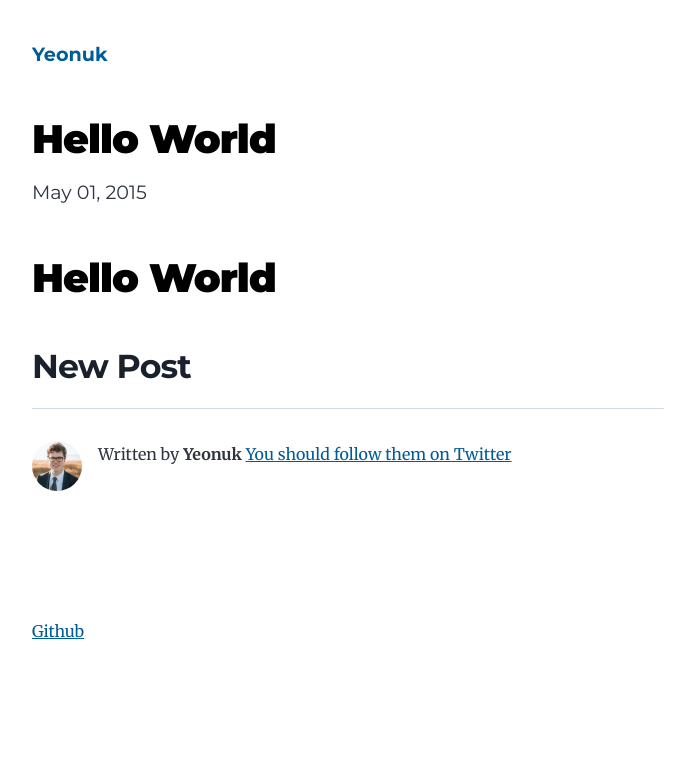
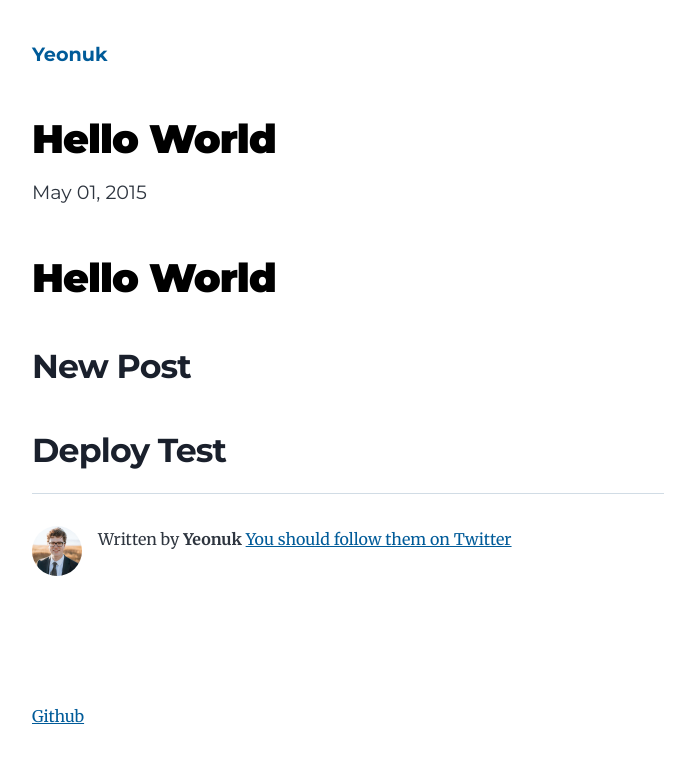
Before and after one commit to younuk23/younuk_log, a Gatsby site: page /hello-world/ in a window 1280 px wide. Shown: the whole page, without its empty margins (292-987 px from the left). Built offline with nearby package versions, Linux system fonts and the light colour scheme; Gatsby itself is replaced by a stand-in of ours.

Commit message:
test: Netflify Deploy test

```diff
--- a/content/blog/hello-world/index.md
+++ b/content/blog/hello-world/index.md
@@ -7,3 +7,5 @@ description: "Test Post"
 # Hello World
 
 ## New Post
+
+## Deploy Test
```
Also changed, not shown: README.md, content/blog/hello-world/salty_egg.jpg (deleted).
